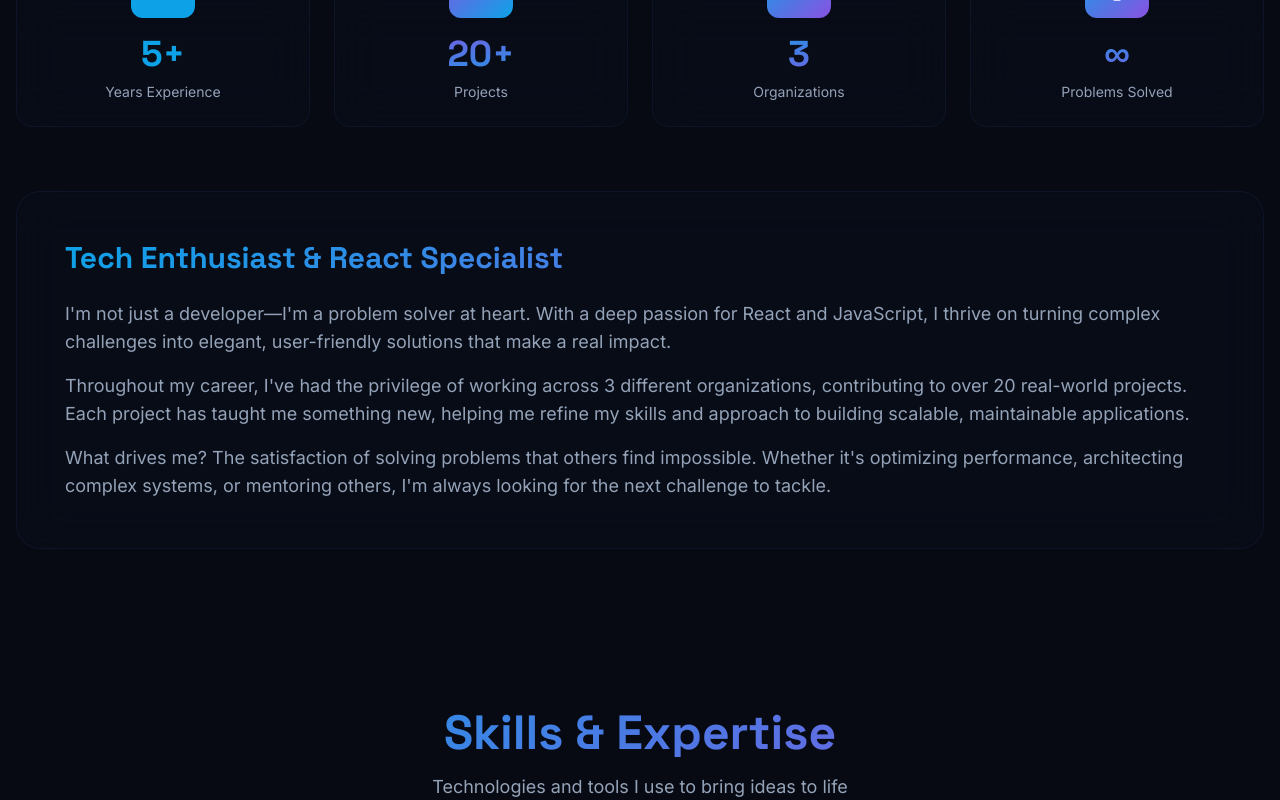
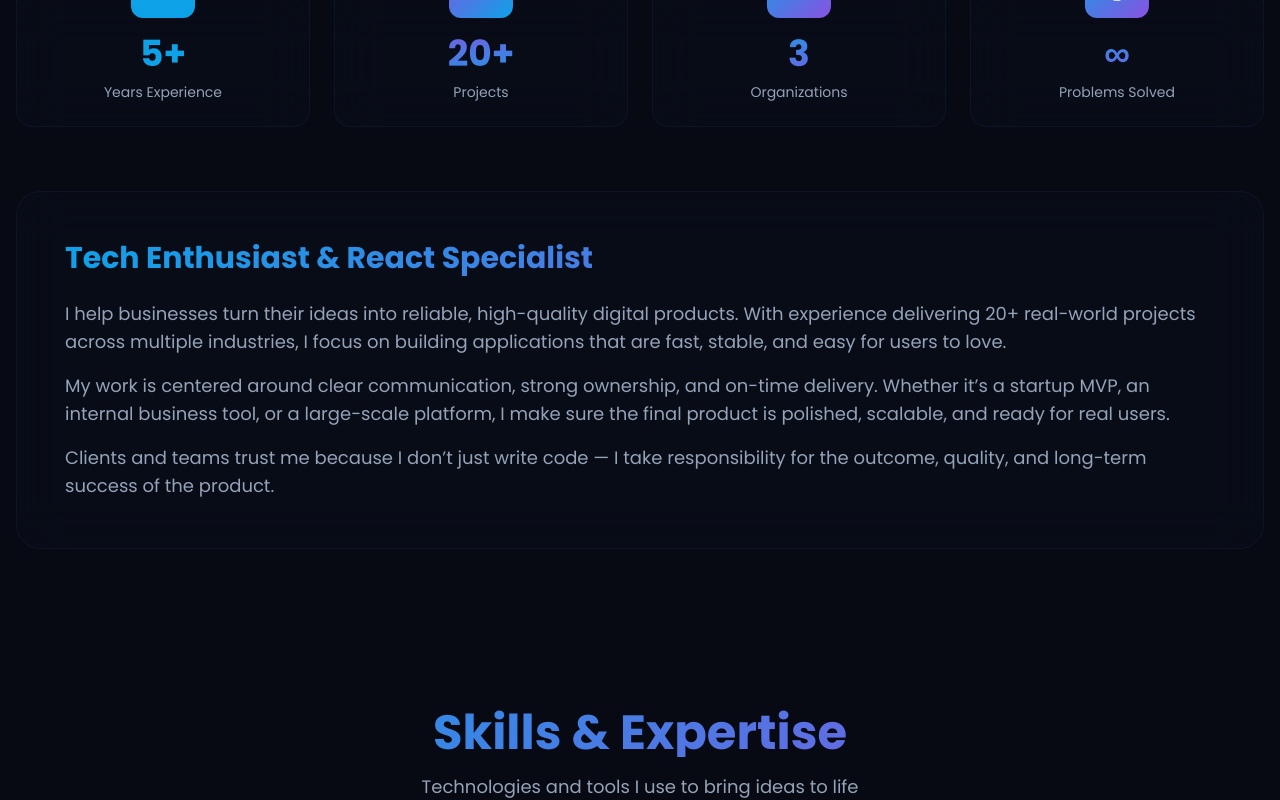
Before and after one commit to aman-jat/aman-creative-showcase, a React (Vite) app: page / in a window 1280 px wide. Shown: the part 1107-1907 px from the top of the page. Built offline with nearby package versions, Linux system fonts and the light colour scheme; the HTML template or start-up script is replaced by a standard one.

Commit message:
feat: Introduce a new Tailwind-based design system with Poppins font, including gradients and glass effects, and add an About section.

```diff
--- a/index.html
+++ b/index.html
@@ -14,7 +14,7 @@
     <link rel="preconnect" href="https://fonts.googleapis.com" />
     <link rel="preconnect" href="https://fonts.gstatic.com" crossorigin />
     <link
-      href="https://fonts.googleapis.com/css2?family=Inter:wght@300;400;500;600;700;800;900&family=Space+Grotesk:wght@300;400;500;600;700&display=swap"
+      href="https://fonts.googleapis.com/css2?family=Poppins:wght@300;400;500;600;700;800;900&display=swap"
       rel="stylesheet"
     />
 
--- a/src/components/About.tsx
+++ b/src/components/About.tsx
@@ -69,20 +69,21 @@ const About = () => {
           </h3>
           <div className="space-y-4 text-muted-foreground leading-relaxed">
             <p className="text-base md:text-lg">
-              I'm not just a developer—I'm a problem solver at heart. With a deep passion for React
-              and JavaScript, I thrive on turning complex challenges into elegant, user-friendly
-              solutions that make a real impact.
+              I help businesses turn their ideas into reliable, high-quality digital products. With
+              experience delivering 20+ real-world projects across multiple industries, I focus on
+              building applications that are fast, stable, and easy for users to love.
             </p>
+
             <p className="text-base md:text-lg">
-              Throughout my career, I've had the privilege of working across 3 different
-              organizations, contributing to over 20 real-world projects. Each project has taught me
-              something new, helping me refine my skills and approach to building scalable,
-              maintainable applications.
+              My work is centered around clear communication, strong ownership, and on-time
+              delivery. Whether it’s a startup MVP, an internal business tool, or a large-scale
+              platform, I make sure the final product is polished, scalable, and ready for real
+              users.
             </p>
+
             <p className="text-base md:text-lg">
-              What drives me? The satisfaction of solving problems that others find impossible.
-              Whether it's optimizing performance, architecting complex systems, or mentoring
-              others, I'm always looking for the next challenge to tackle.
+              Clients and teams trust me because I don’t just write code — I take responsibility for
+              the outcome, quality, and long-term success of the product.
             </p>
           </div>
         </div>
--- a/src/index.css
+++ b/src/index.css
@@ -68,7 +68,7 @@ All colors MUST be HSL.
 
   body {
     @apply bg-background text-foreground font-sans antialiased;
-    font-family: "Inter", sans-serif;
+    font-family: "Poppins", sans-serif;
   }
 
   h1,
@@ -77,7 +77,7 @@ All colors MUST be HSL.
   h4,
   h5,
   h6 {
-    font-family: "Space Grotesk", sans-serif;
+    font-family: "Poppins", sans-serif;
   }
 }
 
--- a/tailwind.config.ts
+++ b/tailwind.config.ts
@@ -2,7 +2,12 @@ import type { Config } from "tailwindcss";
 
 export default {
   darkMode: ["class"],
-  content: ["./pages/**/*.{ts,tsx}", "./components/**/*.{ts,tsx}", "./app/**/*.{ts,tsx}", "./src/**/*.{ts,tsx}"],
+  content: [
+    "./pages/**/*.{ts,tsx}",
+    "./components/**/*.{ts,tsx}",
+    "./app/**/*.{ts,tsx}",
+    "./src/**/*.{ts,tsx}",
+  ],
   prefix: "",
   theme: {
     container: {
@@ -14,8 +19,8 @@ export default {
     },
     extend: {
       fontFamily: {
-        sans: ['Inter', 'sans-serif'],
-        display: ['Space Grotesk', 'sans-serif'],
+        sans: ["Poppins", "sans-serif"],
+        display: ["Poppins", "sans-serif"],
       },
       colors: {
         border: "hsl(var(--border))",
@@ -53,18 +58,18 @@ export default {
         },
       },
       backgroundImage: {
-        'gradient-primary': 'var(--gradient-primary)',
-        'gradient-secondary': 'var(--gradient-secondary)',
-        'gradient-accent': 'var(--gradient-accent)',
-        'gradient-dark': 'var(--gradient-dark)',
+        "gradient-primary": "var(--gradient-primary)",
+        "gradient-secondary": "var(--gradient-secondary)",
+        "gradient-accent": "var(--gradient-accent)",
+        "gradient-dark": "var(--gradient-dark)",
       },
       boxShadow: {
-        'premium': 'var(--shadow-premium)',
-        'card': 'var(--shadow-card)',
-        'glow': 'var(--shadow-glow)',
-        'glow-primary': 'var(--glow-primary)',
-        'glow-secondary': 'var(--glow-secondary)',
-        'glow-accent': 'var(--glow-accent)',
+        premium: "var(--shadow-premium)",
+        card: "var(--shadow-card)",
+        glow: "var(--shadow-glow)",
+        "glow-primary": "var(--glow-primary)",
+        "glow-secondary": "var(--glow-secondary)",
+        "glow-accent": "var(--glow-accent)",
       },
       borderRadius: {
         lg: "var(--radius)",
```
